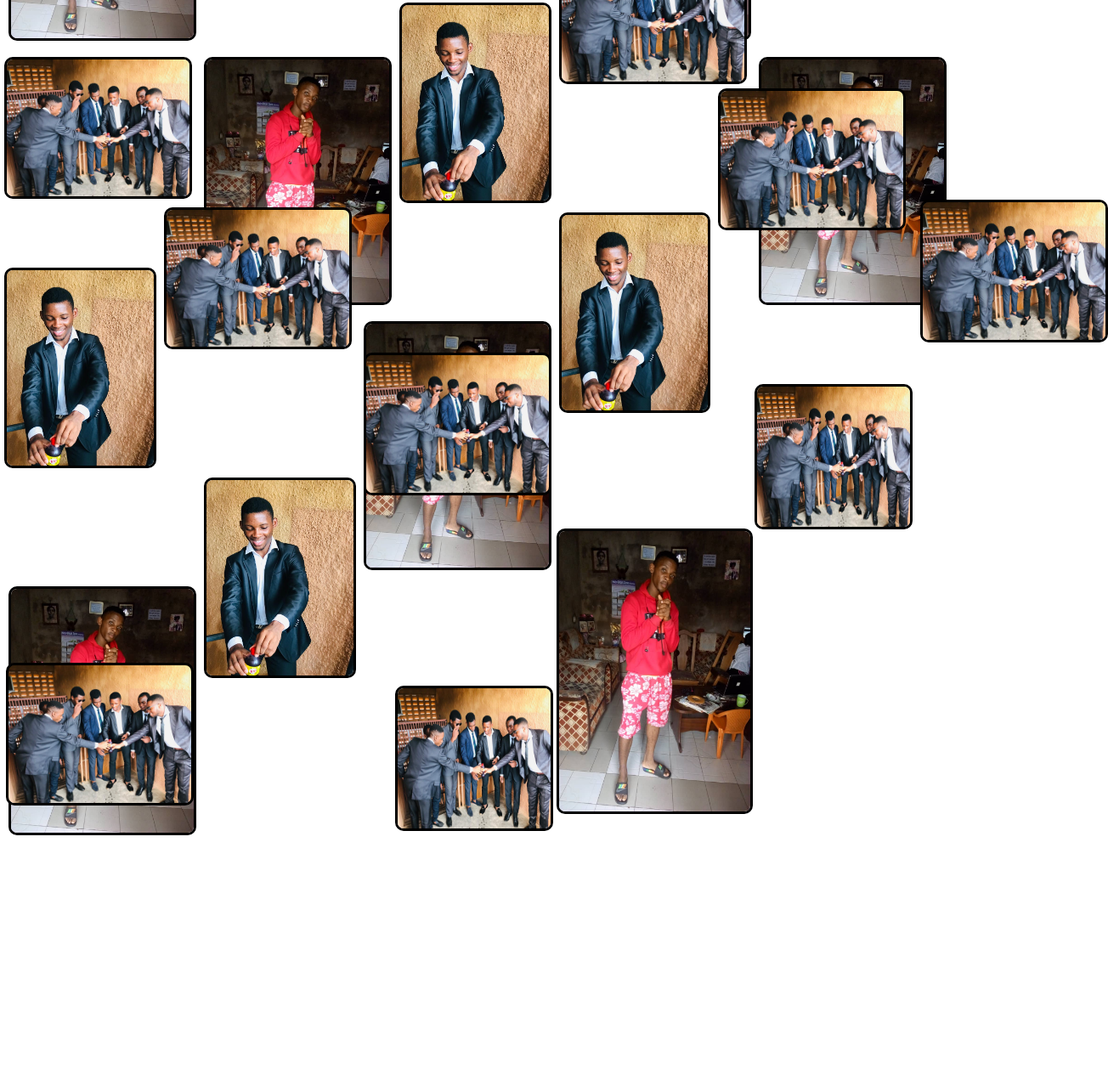
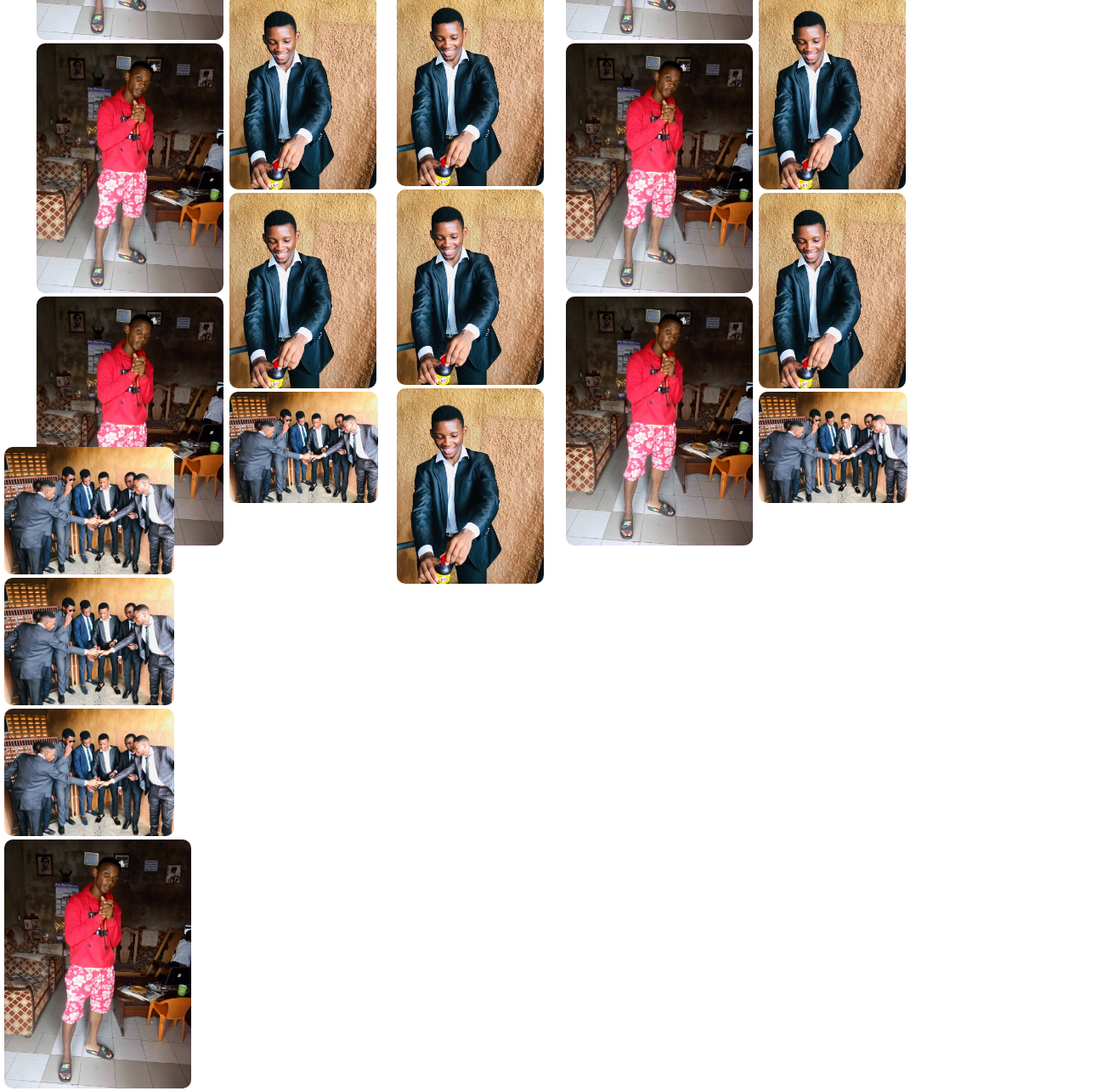
Before and after one commit to pena-daniel/interface_9, a plain HTML site: page index.html in a window 1280 px wide. Shown: the part 391-1675 px from the top of the page at 85% size, 1304 px wide, since content can reach past the window. Drawn offline with Linux system fonts and the light colour scheme.

Commit message:
repositionnement des image dans les div

```diff
--- a/index.html
+++ b/index.html
@@ -48,30 +48,40 @@
         </div>
     </header>
     <section>
+        <div>
             <img src="image/daniel.jpeg" alt="image" class="image_1">
+            <img src="image/daniel.jpeg" alt="image" class="image_1">
+            <img src="image/daniel.jpeg" alt="image" class="image_1">
+        </div>
+        <div>
+            <img src="image/moi.jpeg" alt="image" class="image_0">
+            <img src="image/moi.jpeg" alt="image" class="image_0">
             <img src="image/moi.jpeg" alt="image" class="image_0">
             <img src="image/slider.jpeg" alt="image" class="image_2">
+        </div>
+        <div>
+            <img src="image/moi.jpeg" alt="image" class="image_0">
+            <img src="image/moi.jpeg" alt="image" class="image_0">
+            <img src="image/moi.jpeg" alt="image" class="image_0">
+            <img src="image/moi.jpeg" alt="image" class="image_0">
+        </div>
+        <div>
             <img src="image/daniel.jpeg" alt="image" class="image_1">
+            <img src="image/daniel.jpeg" alt="image" class="image_1">
+            <img src="image/daniel.jpeg" alt="image" class="image_1">
+        </div>
+        <div>
+            <img src="image/moi.jpeg" alt="image" class="image_0">
+            <img src="image/moi.jpeg" alt="image" class="image_0">
             <img src="image/moi.jpeg" alt="image" class="image_0">
             <img src="image/slider.jpeg" alt="image" class="image_2">
-        <img src="image/daniel.jpeg" alt="image" class="image_1">
-        <img src="image/moi.jpeg" alt="image" class="image_0">
-        <img src="image/slider.jpeg" alt="image" class="image_2">
-        <img src="image/daniel.jpeg" alt="image" class="image_1">
-        <img src="image/moi.jpeg" alt="image" class="image_0">
-        <img src="image/slider.jpeg" alt="image" class="image_2">
-        <img src="image/daniel.jpeg" alt="image" class="image_1">
-        <img src="image/moi.jpeg" alt="image" class="image_0">
-        <img src="image/slider.jpeg" alt="image" class="image_2">
-        <img src="image/daniel.jpeg" alt="image" class="image_1">
-        <img src="image/moi.jpeg" alt="image" class="image_0">
-        <img src="image/slider.jpeg" alt="image" class="image_2">
-
-        <img src="image/slider.jpeg" alt="image" class="image_2">
+        </div>
+        <div>
             <img src="image/slider.jpeg" alt="image" class="image_2">
             <img src="image/slider.jpeg" alt="image" class="image_2">
             <img src="image/slider.jpeg" alt="image" class="image_2">
             <img src="image/daniel.jpeg" alt="image" class="image_1">
+        </div>
 
     </section>
    </div>
--- a/style.css
+++ b/style.css
@@ -134,81 +134,33 @@ section{
     width: 100%;
     height:930px;
 }
+section div
+{
+    display: inline-block;
+    width: 215px;
+    min-height: 200px;
+    position: relative;
+    top: -35px;
+    padding: 5px;
+}
+section div:nth-of-type(1){  margin-left: 3%;}
+section div:nth-of-type(2),section div:nth-of-type(5){top: -85px;padding: 3px;}
+section div:nth-of-type(6){top: -165px;}
+section div:nth-of-type(3){top: 10px;}
+section div:nth-of-type(3) img{min-height: 100px;}
+section div:nth-of-type(2),section div:nth-of-type(3),section div:nth-of-type(5){width: 185px;}
 
 section .image_1{
-    display: inline-block;
-    max-width: 215px;
-    margin-top: 15px;
-    margin-left: 10px;
+    max-width: 220px;
     border-radius: 10px;
-    border: solid;
 }
 section .image_2{
-    display: inline-block;
-    max-width: 215px;
-    margin-top: 15px;
-    margin-left: 5px;
+    max-width: 175px;
     border-radius: 10px;
-    border: solid;
-    position: relative;
-    top: -125px;
-
 }
 section .image_0{
-    display: inline-block;
-    max-width: 215px;
+    max-width: 210px;
     height: 230px;
-    margin-top: 15px;
-    margin-left: 5px;
     border-radius: 10px;
-    border: solid;
-    position: relative;
-    top: -53px;
 }
-
-section img:nth-of-type(8),section img:nth-of-type(11)
-{
-    position: relative;
-    top: -120px;
-}
-section img:nth-of-type(14),section img:nth-of-type(17)
-{
-    position: relative;
-    top: -185px;
-}
-section img:nth-of-type(9),section img:nth-of-type(12)
-{
-    position: relative;
-    top: -260px;
-}
-section img:nth-of-type(15),section img:nth-of-type(18)
-{
-    position: relative;
-    top: -400px;
-}
-section img:nth-of-type(19),section img:nth-of-type(22)
-{
-    width: 180px;
-    height: 165px;
-    position: relative;
-    top: -360px;
-    left: 230px;
-}
-section img:nth-of-type(20)
-{
-    position: relative;
-    top: -580px;
-    left: 230px;
-}
-section img:nth-of-type(21){
-    position: relative;
-    top: -390px;
-    left: 2px;
-}
-section img:nth-of-type(23){
-    position: relative;
-    top: -380px;
-    left: 220px;
-    max-width: 225px;
-    height: 330px;
-}
+section div:last-of-type .image_2{max-width: 200px;}
```
Lines whose indentation alone changed are shown as unchanged.
